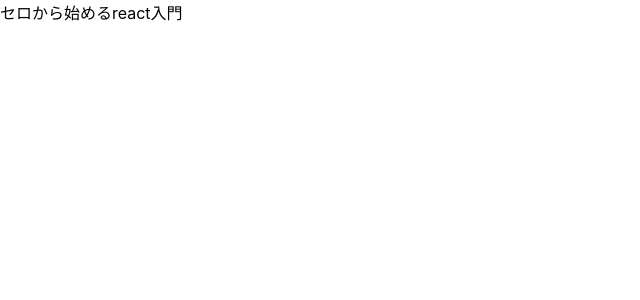
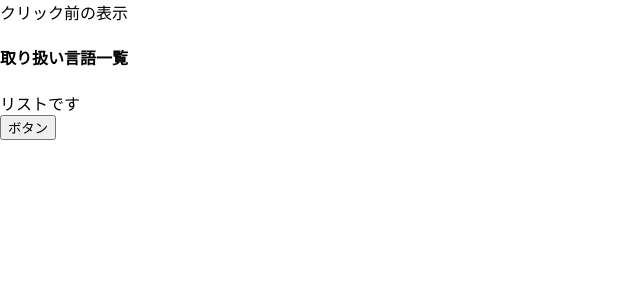
Before and after one commit to NogamiShingo/React-Tutorial2, a React (Create React App) app: page / in a window 1280 px wide. Shown: the top 300 px of the page, without its empty margins (0-640 px from the left). Built offline with nearby package versions, Linux system fonts and the light colour scheme.

Commit message:
2. コンポーネントの書き方とイベントハンドラ

```diff
--- a/src/App.js
+++ b/src/App.js
@@ -1,9 +1,18 @@
-
+import { useState } from 'react';
+import { List } from './List';
 
 function App() {
+  const [description, setDescription] = useState('クリック前の表示');
+
+  const changeDescription = () => {
+    setDescription('クリック後の表示');
+  }
+
   return (
     <div>
-      セロから始めるreact入門
+      {description}
+      <List title={'取り扱い言語一覧'}></List>
+      <button onClick={changeDescription}>ボタン</button>
     </div>
   );
 }
--- /dev/null
+++ b/src/List.js
@@ -0,0 +1,8 @@
+export const List = ({title}) => {
+    return(
+        <div>
+            <h4>{title}</h4>
+            <div>リストです</div>
+        </div>
+    )
+}
```
